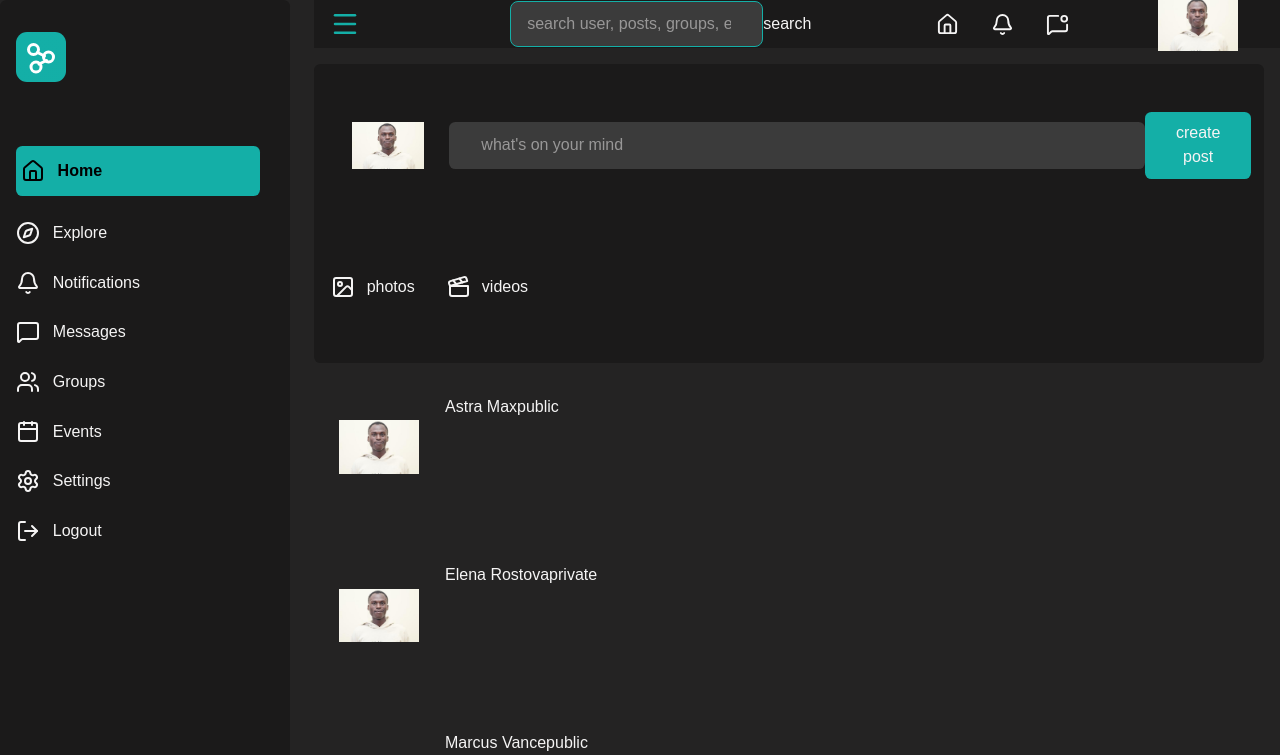
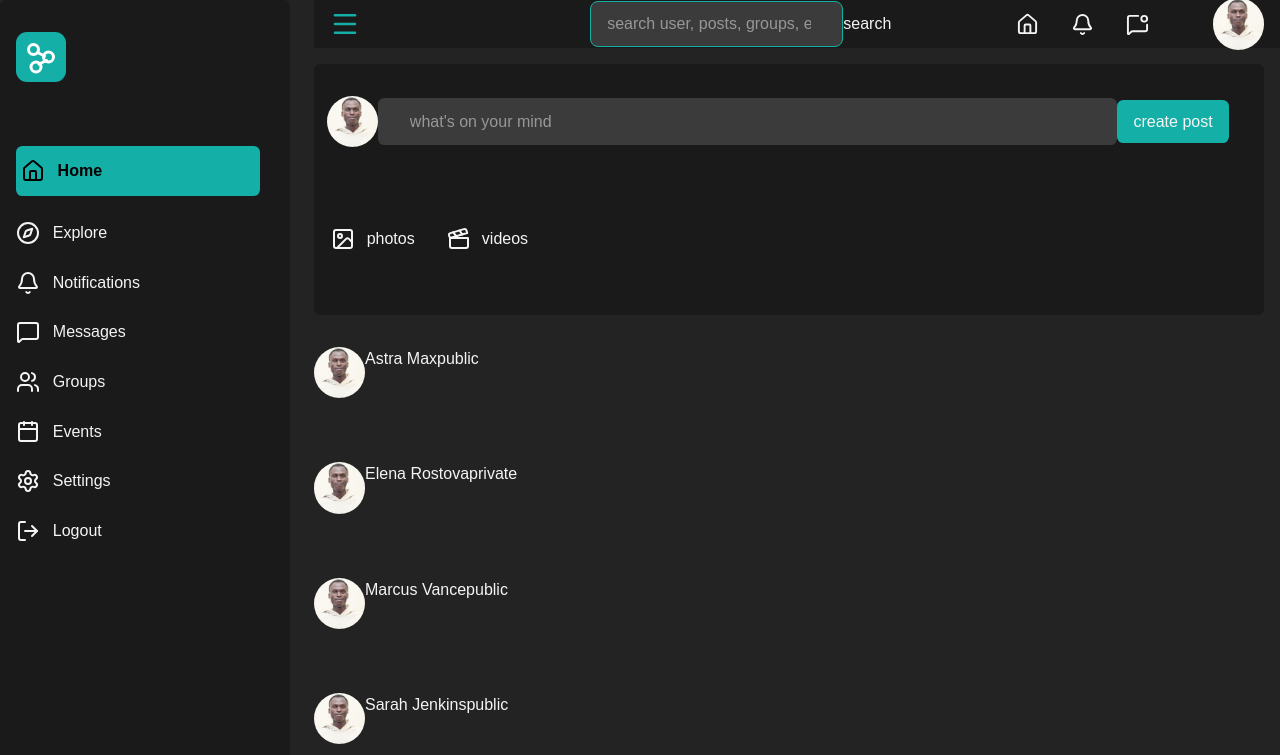
Before and after one commit to Astra-max/social-app, a Next.js app in the folder front-end/: page / in a window 1280 px wide. Shown: the top 755 px of the page. Built offline with nearby package versions, Linux system fonts and the light colour scheme.

Commit message:
feat: adjusted custom user ui  image to eliminate extra spaces on the right

```diff
--- a/front-end/components/header/profile/userProfile.tsx
+++ b/front-end/components/header/profile/userProfile.tsx
@@ -5,7 +5,7 @@ export default function UserProfileImage() {
     return (
         <div>
             <div className={style.imageCont}>
-                <Image className={style.userImage} src={"/maodongo.jpeg"} width={80} height={80} alt="user profile image" loading="eager" />
+                <Image className={style.userImage} src={"/maodongo.jpeg"} fill priority alt="user profile image" loading="eager" />
             </div>
         </div>
     )
```
